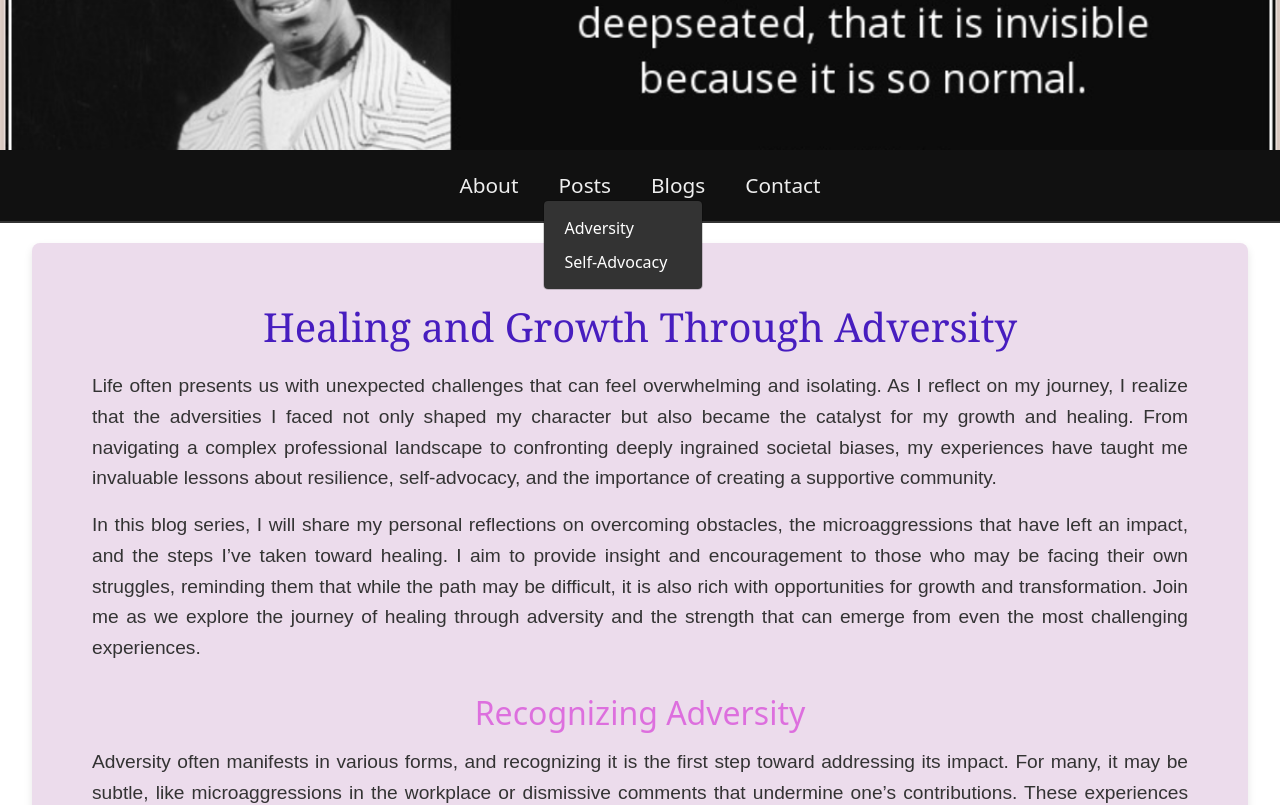
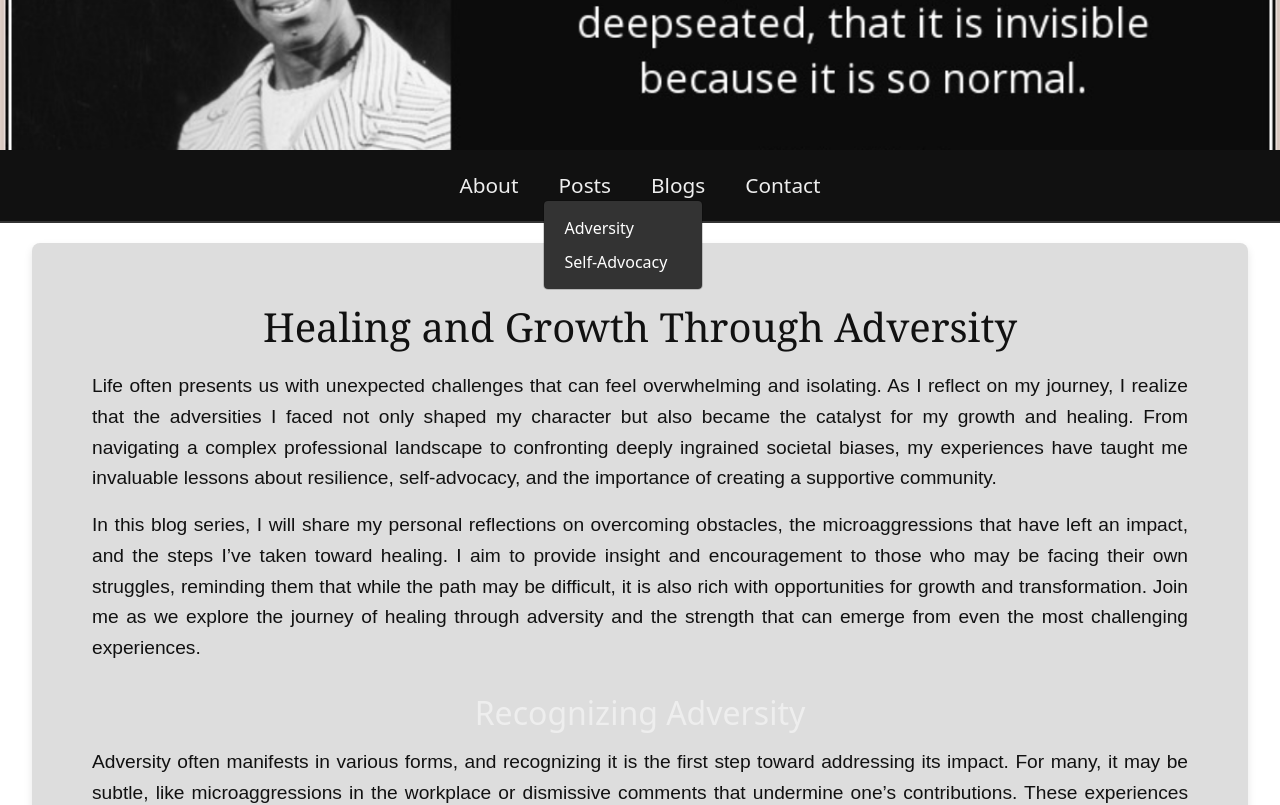
Before and after one commit to ChristiHarlow/christisblog, a React (Create React App) app: page /posts/adversity in a window 1280 px wide. Shown: the top 805 px of the page. Built offline with nearby package versions, Linux system fonts and the light colour scheme; a web font is replaced by a local one.

Commit message:
Update Adversity.css

```diff
--- a/src/styles/Adversity.css
+++ b/src/styles/Adversity.css
@@ -1,35 +1,43 @@
+/* Color Palette 3: Emphasis on Light Gray */
+:root {
+  --near-black: #111111;
+  --light-gray: #AAAAAA;
+  --very-light-gray: #DDDDDD;
+  --white: #FFFFFF;
+}
+
 .adversity-container {
-  background-color: #ecdcec; /* Light Lavender background to match your palette */
-  color: #333; /* Dark gray for readability */
+  background-color: var(--very-light-gray); /* Very Light Gray background */
+  color: var(--near-black); /* Near-Black text */
   padding: 60px;
   margin: 20px auto;
-  width: 95%; /* Increased width for a larger container */
-  max-width: 1400px; /* Adjusted maximum width */
+  width: 95%;
+  max-width: 1400px;
   border-radius: 8px;
-  box-shadow: 0 4px 8px rgba(0, 0, 0, 0.1); /* Subtle shadow for depth */
+  box-shadow: 0 4px 8px rgba(0, 0, 0, 0.1);
 }
 
 .adversity-title {
   font-size: 2.5rem;
-  color: #471dbf; /* Deep Blue for the title */
+  color: var(--near-black); /* Near-Black title */
   text-align: center;
   margin-bottom: 20px;
-  font-family: 'Georgia', serif; /* Professional, classic font */
+  font-family: 'Georgia', serif;
 }
 
 .adversity-subtitle {
   font-size: 2rem;
-  color: #dd6fde; /* Vibrant Pink for subtitles */
+  color: var(--light-gray); /* Light Gray subtitles */
   margin-top: 30px;
   margin-bottom: 15px;
 }
 
 .adversity-content {
   font-size: 1.2rem;
-  color: #333; /* Keep dark gray for readability */
+  color: var(--near-black); /* Near-Black content text */
   line-height: 1.6;
   text-align: justify;
-  font-family: 'Arial', sans-serif; /* Clean and readable font */
+  font-family: 'Arial', sans-serif;
 }
 
 .adversity-content ol {
```
